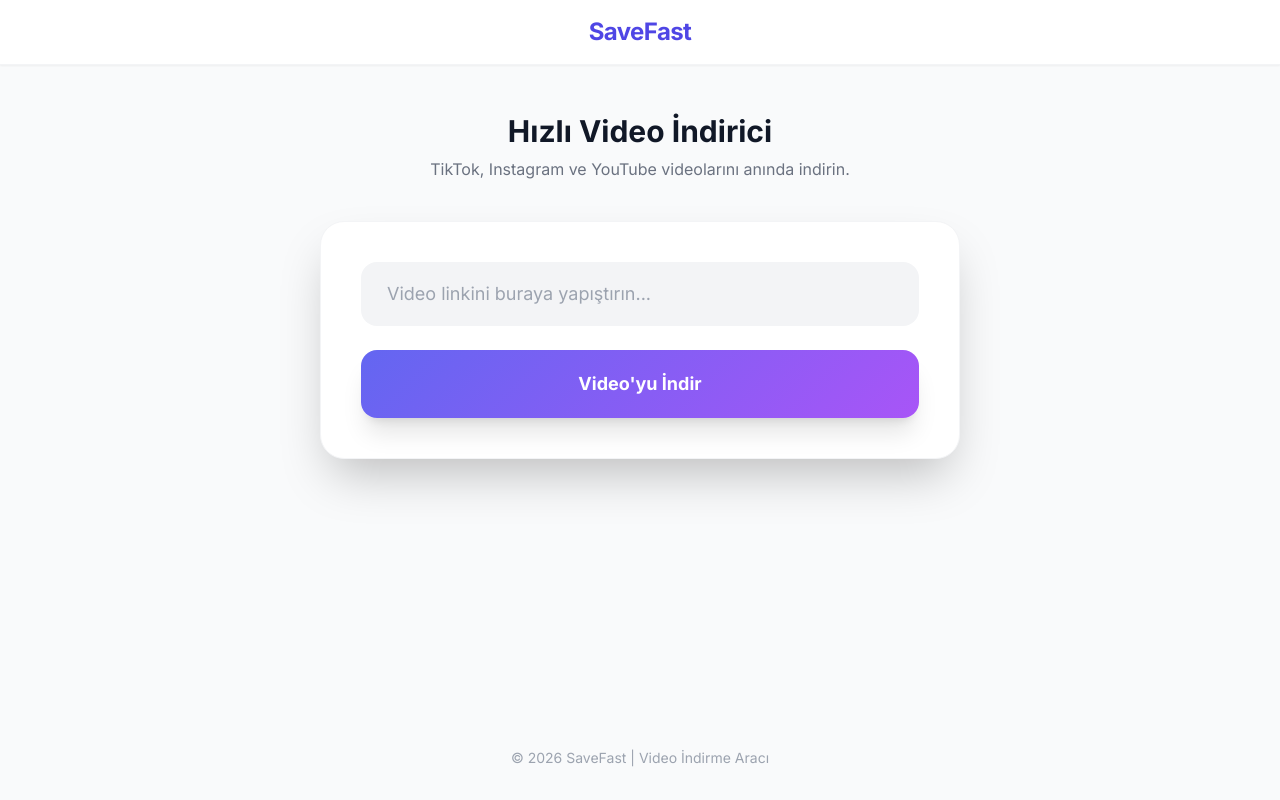
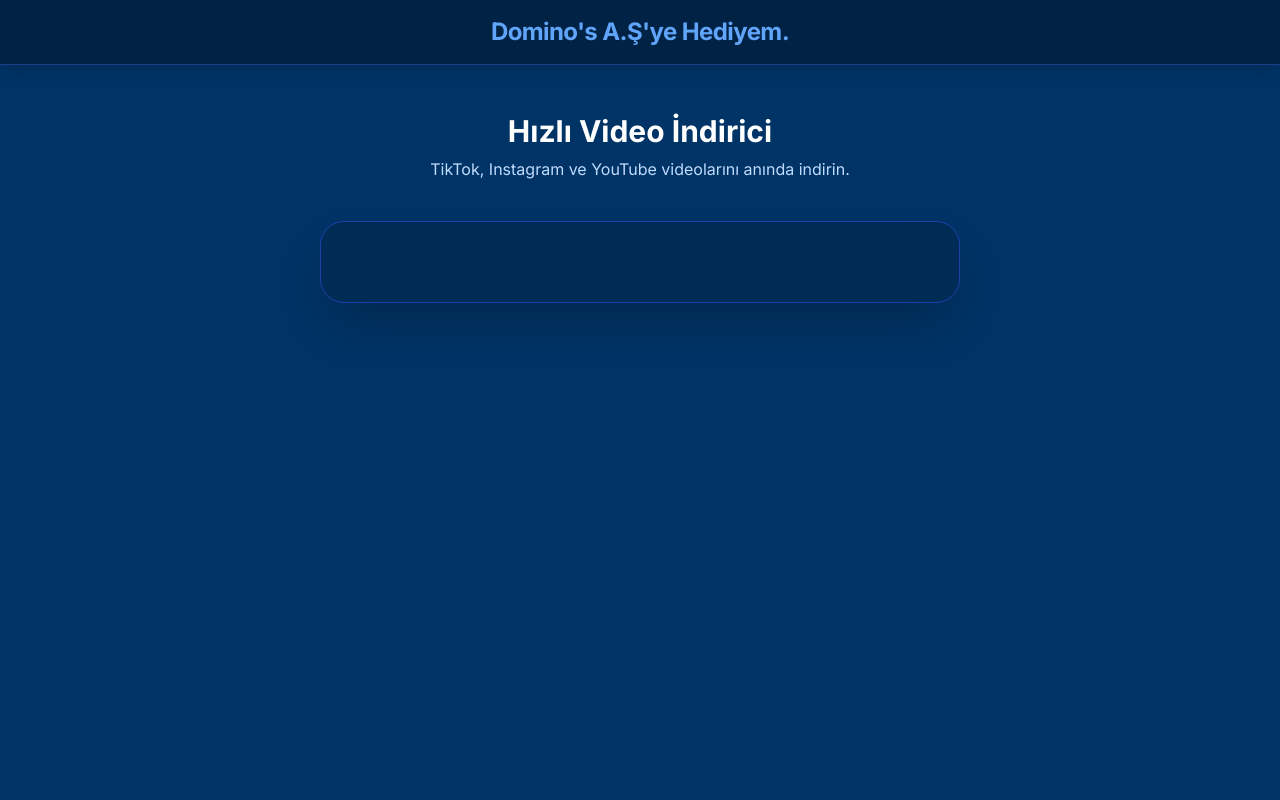
Before and after one commit to ilkerortak/video-downloader, a Flask app: page / in a window 1280 px wide. Run offline with Flask 3, Linux system fonts and the light colour scheme; some libraries are stand-ins or nearby versions.

Commit message:
Update index.html

```diff
--- a/templates/index.html
+++ b/templates/index.html
@@ -7,81 +7,37 @@
     <script src="https://cdn.tailwindcss.com"></script>
     <link href="https://fonts.googleapis.com/css2?family=Inter:wght@400;600;700&display=swap" rel="stylesheet">
     <style>
-        body { font-family: 'Inter', sans-serif; }
-        .gradient-bg { background: linear-gradient(135deg, #6366f1 0%, #a855f7 100%); }
+        body {
+            font-family: 'Inter', sans-serif;
+            /* Parlement Mavisi Arka Plan */
+            background-color: #003366;
+        }
+        .gradient-btn {
+            background: linear-gradient(135deg, #1e40af 0%, #1e3a8a 100%);
+        }
         .loader { border-top-color: #ffffff; animation: spinner 1s linear infinite; }
         @keyframes spinner { 0% { transform: rotate(0deg); } 100% { transform: rotate(360deg); } }
         .hidden { display: none; }
     </style>
 </head>
-<body class="bg-gray-50 min-h-screen flex flex-col">
+<body class="min-h-screen flex flex-col text-white">
 
-    <nav class="bg-white shadow-sm p-4 text-center border-b border-gray-100">
-        <h1 class="text-2xl font-bold text-indigo-600 tracking-tight">SaveFast</h1>
+    <nav class="bg-[#002244] shadow-lg p-4 text-center border-b border-blue-900">
+        <h1 class="text-2xl font-bold text-blue-400 tracking-tight">Domino's A.Ş'ye Hediyem.</h1>
     </nav>
 
     <main class="flex-grow container mx-auto px-4 py-12 max-w-2xl">
         <div class="text-center mb-10">
-            <h2 class="text-3xl font-extrabold text-gray-900 mb-2 text-center">Hızlı Video İndirici</h2>
-            <p class="text-gray-500">TikTok, Instagram ve YouTube videolarını anında indirin.</p>
+            <h2 class="text-3xl font-extrabold text-white mb-2 text-center">Hızlı Video İndirici</h2>
+            <p class="text-blue-200">TikTok, Instagram ve YouTube videolarını anında indirin.</p>
         </div>
 
-        <div class="bg-white rounded-3xl shadow-2xl p-6 md:p-10 border border-gray-100">
+        <div class="bg-[#002b55] rounded-3xl shadow-2xl p-6 md:p-10 border border-blue-800">
 
             {% if error_message %}
-            <div class="bg-red-50 border-l-4 border-red-500 text-red-700 p-4 rounded-lg mb-6 shadow-sm">
+            <div class="bg-red-900/50 border-l-4 border-red-500 text-red-200 p-4 rounded-lg mb-6 shadow-sm">
                 {{ error_message }}
             </div>
             {% endif %}
 
-            <form method="POST" id="downloadForm" class="space-y-6">
-                <input
-                    type="text" name="url" placeholder="Video linkini buraya yapıştırın..."
-                    class="w-full px-6 py-4 bg-gray-100 border-2 border-transparent rounded-2xl focus:border-indigo-500 focus:bg-white outline-none text-gray-700 text-lg transition-all"
-                    required
-                >
-
-                <button
-                    type="submit" id="submitBtn"
-                    class="w-full gradient-bg text-white font-bold py-5 rounded-2xl hover:scale-[1.02] transition-all active:scale-95 shadow-xl flex justify-center items-center text-lg"
-                >
-                    <span id="btnText">Video'yu İndir</span>
-                    <div id="loaderIcon" class="hidden loader ease-linear rounded-full border-4 border-t-4 border-white/20 h-6 w-6 ml-3"></div>
-                </button>
-            </form>
-
-            {% if video_info %}
-            <div class="mt-10 p-8 bg-indigo-50 rounded-3xl border border-indigo-100 text-center animate-fade-in">
-                <h3 class="text-lg font-bold text-gray-800 mb-6 leading-tight">{{ video_info.title }}</h3>
-
-                <a
-                    href="{{ video_info.url }}"
-                    target="_blank"
-                    rel="noopener noreferrer"
-                    class="inline-block w-full sm:w-auto bg-green-500 hover:bg-green-600 text-white font-extrabold py-4 px-12 rounded-2xl transition-all shadow-lg active:scale-95 text-lg"
-                >
-                    Hemen İndir
-                </a>
-
-                <p class="mt-6 text-xs text-gray-400 font-medium">
-                    * İndirme başlamazsa butona <strong>basılı tutun</strong> ve <strong>"Bağlantıyı indir"</strong> deyin.
-                </p>
-            </div>
-            {% endif %}
-        </div>
-    </main>
-
-    <footer class="py-8 text-center text-gray-400 text-sm">
-        &copy; 2026 SaveFast | Video İndirme Aracı
-    </footer>
-
-    <script>
-        document.getElementById('downloadForm').onsubmit = function() {
-            document.getElementById('btnText').innerText = "Hazırlanıyor...";
-            document.getElementById('loaderIcon').classList.remove('hidden');
-            document.getElementById('submitBtn').classList.add('opacity-80', 'cursor-not-allowed');
-        };
-    </script>
-
-</body>
-</html>
+            <form method="POST" id="downloadForm" class="space-y-6
```
